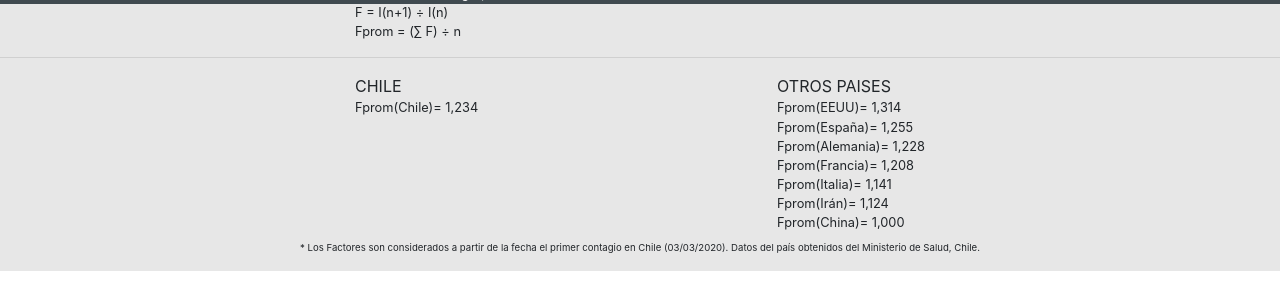
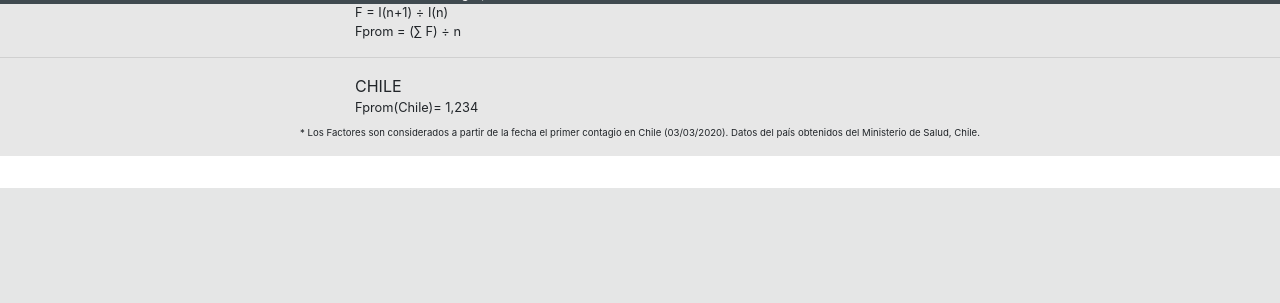
Before and after one commit to showiz/coronagraph, a Django app: page / in a window 1280 px wide. Shown: the part 796-1099 px from the top of the page. After the commit the page ends 984 px from the top, so only its background shows below. Run offline with Django 3.2, Linux system fonts and the light colour scheme; data comes from the database, SQL or seed files in the repository; both versions use the stored data as it was after the commit; some libraries are stand-ins or nearby versions.

Commit message:
Update 15/04/2020

```diff
--- a/core/templates/core/home.html
+++ b/core/templates/core/home.html
@@ -21,12 +21,12 @@
             <p class="p-0 m-0" style="font-size:0.8rem;">Fprom({{chi.name}})= {{chi.prom_factor}} </p>
             {% endfor %}
         </div>
-        <div class="pt-0 col-lg-auto ml-auto">
+        <!--<div class="pt-0 col-lg-auto ml-auto">
             OTROS PAISES
           {% for country in countries %}
             <p class="p-0 m-0" style="font-size:0.8rem;">Fprom({{country.name}})= {{country.prom_factor}} </p>
             {% endfor %}
-        </div>
+        </div>-->
     </div>
     <div class="pt-2 d-flex justify-content-center text-center">
         <p style="font-size:0.6rem;">* Los Factores son considerados a partir de la fecha el primer contagio en Chile (03/03/2020). Datos del país obtenidos del Ministerio de Salud, Chile.</p>
```
Also changed, not shown: db.sqlite3, 1 other file.
